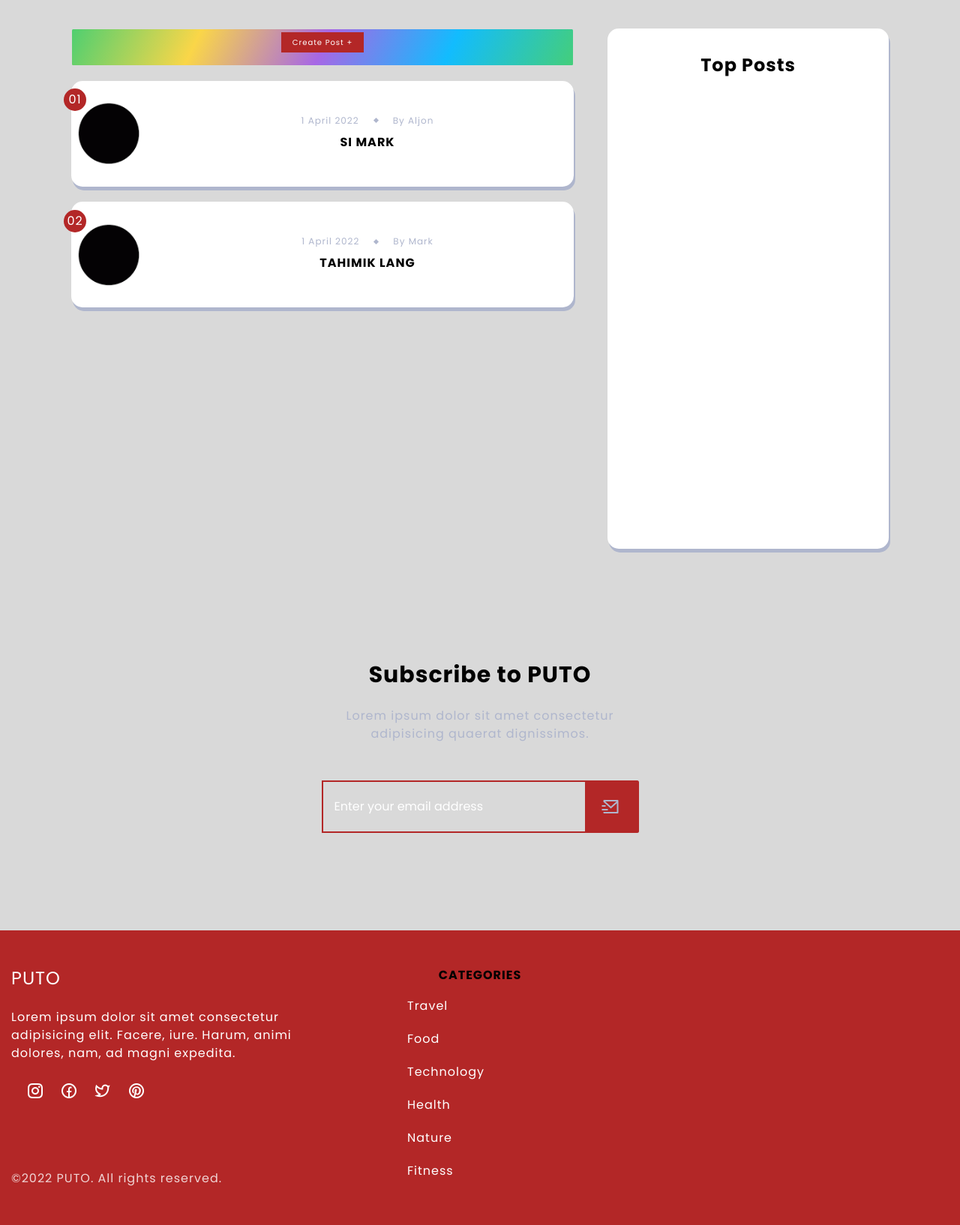
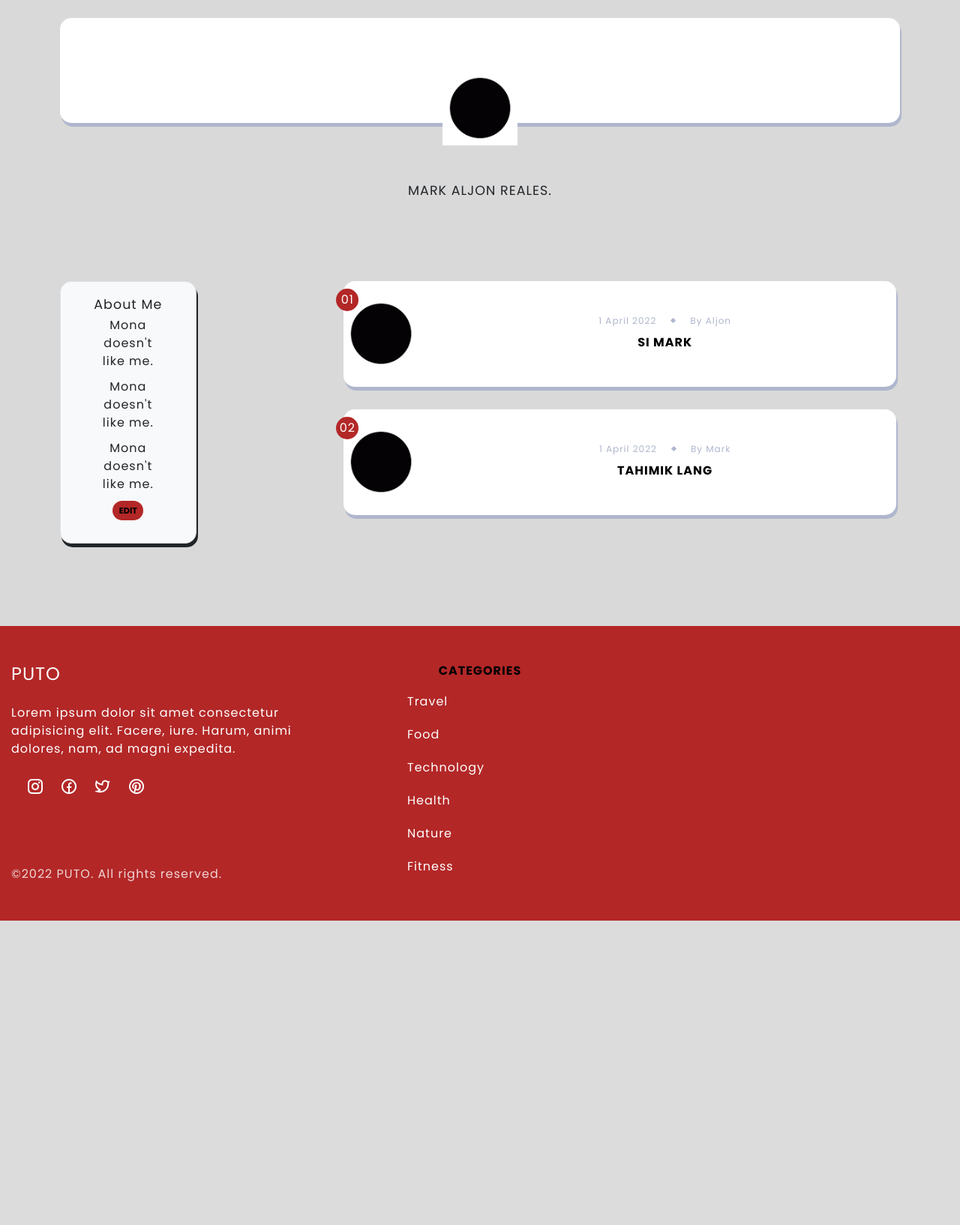
Before and after one commit to RenrenYGO/PutoSE, a CodeIgniter app: page /database/ in a window 1280 px wide. Shown: the part 56-1690 px from the top of the page at 75% size. After the commit the page ends 1284 px from the top, so only its background shows below. Run offline with CodeIgniter, Linux system fonts and the light colour scheme; some libraries are stand-ins or nearby versions.

Commit message:
Added Profile Page

```diff
--- a/application/controllers/Pages.php
+++ b/application/controllers/Pages.php
@@ -3,7 +3,7 @@ defined('BASEPATH') OR exit('No direct script access allowed');
 
 class Pages extends CI_Controller {
 
-	public function view($page ='dashboard')
+	public function view($page ='profile_page')
     {
 
         // APPPATH - ROOT FOLDER
--- /dev/null
+++ b/application/views/pages/profile_page.php
@@ -0,0 +1,87 @@
+<head>
+    <link rel="stylesheet" href="https://fonts.googleapis.com/css?family=Roboto:300,400,500,700|Material+Icons">
+    <link href="https://maxcdn.bootstrapcdn.com/font-awesome/latest/css/font-awesome.min.css" rel="stylesheet">
+    <link rel="stylesheet" type="text/css" href="https://fonts.googleapis.com/css?family=Roboto:300,400,500,700|Roboto+Slab:400,700|Material+Icons">
+    <link rel="stylesgeet" href="https://rawgit.com/creativetimofficial/material-kit/master/assets/css/material-kit.css">
+    <!-- <link rel="stylesheet" href="prof.css"> -->
+</head>
+
+<body class="profile-page">
+
+    <a href="#" class="mb-5 trending-news-box">
+    <div class="trending-profile-img-box">
+    <img src="./assets/images/featured/PROFILEPICPLACEHOLDER.png" alt="" class="article-image">
+    </div>
+    </a>
+    <div class="text-dark text-center">
+        <h3>MARK ALJON REALES.</h3>
+    </div>
+
+    <div class="page-header"></div>
+    <div class="main">
+
+                <div class="row">
+                    <div class="col-4 py-5 ">
+                        <div class="h-100 bg-light text-dark border box ">
+                            <h3>About Me</h3>
+                            <p>Mona doesn't like me.</p>
+                            <p>Mona doesn't like me.</p>
+                            <p>Mona doesn't like me.</p>
+                            <div class="mb-3">
+                                <button type="submit" class="btn btn-custom" name="edit" >EDIT</button>
+                            </div>
+                        </div>
+                    </div>
+
+                    <div class="col-6 py-7 mt-5">
+
+                        <a href="#" class="mb-5 trending-news-profile-box">
+                        <div class="trending-news-img-box">
+                        <span class="trending-number place-items-center">01</span>
+                        <img src="./assets/images/featured/PROFILEPICPLACEHOLDER.png" alt="" class="article-image">
+                        </div>
+
+                        <div class="trending-news-data">
+
+                        <div class="article-data">
+                        <span>1 April 2022</span>
+                        <span class="article-data-spacer"></span>
+                        <span>By Aljon</span>
+                        </div>
+
+                        <h3 class="title article-title">SI MARK</h3>
+
+                        </div>
+                        </a>
+
+                        <a href="#" class="mb-5 trending-news-profile-box">
+                        <div class="trending-news-img-box">
+                        <span class="trending-number place-items-center">02</span>
+                        <img src="./assets/images/featured/PROFILEPICPLACEHOLDER.png" alt="" class="article-image">
+                        </div>
+
+                        <div class="trending-news-data">
+
+                        <div class="article-data">
+                        <span>1 April 2022</span>
+                        <span class="article-data-spacer"></span>
+                        <span>By Mark</span>
+                        </div>
+
+                        <h3 class="title article-title">TAHIMIK LANG</h3>
+
+                        </div>
+                        </a>
+
+                    </div>
+
+                </div>
+    </div>
+
+
+
+
+
+
+
+</body>
--- a/assets/css/main.css
+++ b/assets/css/main.css
@@ -46,7 +46,7 @@ body {
 
 }
 
-body > :not(header):not(footer) {
+body> :not(header):not(footer) {
     margin: 5em;
 }
 
@@ -299,8 +299,9 @@ body.light-theme {
     height: 4rem;
     display: flex;
 }
+
 /*for Forgot Password*/
-.box{
+.box {
     background-color: var(--secondary-background-color);
     padding: 2rem 4rem;
     border-radius: 15px;
@@ -309,7 +310,7 @@ body.light-theme {
     width: 50%;
 }
 
-.login{
+.login {
     max-width: 100px;
     height: 100px;
     width: 100px;
@@ -323,7 +324,7 @@ body.light-theme {
 }
 
 /*for Create Post*/
-.create{
+.create {
     background-color: white;
     padding: 2rem 4rem;
     border-radius: 15px;
@@ -333,16 +334,16 @@ body.light-theme {
     display: grid;
 }
 
-#editor1{
+#editor1 {
     height: 30rem;
 }
 
-label{
+label {
     text-align: start;
     font-size: 1.5rem;
 }
 
-.btn-post{
+.btn-post {
     font-weight: bold;
     font-size: 1em;
     margin-top: 1rem;
@@ -353,21 +354,21 @@ label{
     border-radius: 15px;
 }
 
-.cancel{
+.cancel {
     background-color: var(--secondary-background-color);
     color: var(--light-color);
 }
 
 
-.btn-custom{
-    background-color: #FFEC82;
+.btn-custom {
+    background-color: #B32727;
     color: black;
     border-radius: 15px;
     font-weight: bold;
     font-size: 0.7em;
 }
 
-.form-control{
+.form-control {
     text-align: left;
     border-radius: 15px;
     padding: 1rem;
@@ -376,7 +377,7 @@ label{
 
 
 /* for Sign Up */
-.mb-3 hr{
+.mb-3 hr {
     margin-top: 2rem;
     margin-bottom: 1.5rem;
     border: none;
@@ -386,7 +387,8 @@ label{
     text-align: center;
     height: 0.1rem;
 }
-.mb-3 hr:after{
+
+.mb-3 hr:after {
     background: #fff;
     border: 1px solid #000;
     border-radius: 4px;
@@ -395,21 +397,24 @@ label{
     position: relative;
     top: -13px;
 }
-.social-icons{
+
+.social-icons {
     display: flex;
     justify-content: center;
 }
-.social-icons i{
+
+.social-icons i {
     font-size: 2rem;
 }
-.mb-3 p{
+
+.mb-3 p {
     text-align: left;
     padding-left: 0.3rem;
 }
 
 /* For Login */
 
-.PutoLogo{
+.PutoLogo {
     float: right;
     position: relative;
     top: -30px;
@@ -419,7 +424,7 @@ label{
     color: white;
 }
 
-.title{
+.title {
     font-size: 150%;
     color: #628EFF;
     text-align: center;
@@ -596,6 +601,19 @@ label{
     box-shadow: 2px 5px;
 }
 
+.trending-news-profile-box {
+    margin-right: -33.33%;
+    gap: var(--gap);
+    padding-block: 2rem;
+    border-bottom: 1px solid var(--transparent-light-color);
+    background-color: white;
+    border-top-right-radius: 15px;
+    border-top-left-radius: 15px;
+    border-bottom-right-radius: 15px;
+    border-bottom-left-radius: 15px;
+    box-shadow: 2px 5px;
+}
+
 .trending-news-box:last-of-type {
     border-bottom: none;
 }
@@ -610,6 +628,18 @@ label{
     position: relative;
     width: 100%;
     height: var(--item-min-height-sm);
+}
+
+.trending-profile-img-box {
+    max-width: 100px;
+    height: 100px;
+    width: 100px;
+    margin: 0 auto;
+    -webkit-transform: translate3d(0, -70%, 0);
+    -moz-transform: translate3d(0, -70%, 0);
+    -o-transform: translate3d(0, -70%, 0);
+    -ms-transform: translate3d(0, -70%, 0);
+    transform: translate3d(0, 50%, 0);
 }
 
 .trending-number {
@@ -771,7 +801,7 @@ label{
 /* Footer */
 .footer {
     background-color: var(--secondary-background-color);
-    margin:0;
+    margin: 0;
     color: white;
 }
 
@@ -1062,6 +1092,7 @@ label{
     }
 }
 
+
 @media screen and (min-width: 1200px) {
     .older-posts-grid-wrapper {
         grid-template-columns: repeat(2, 1fr);
```
